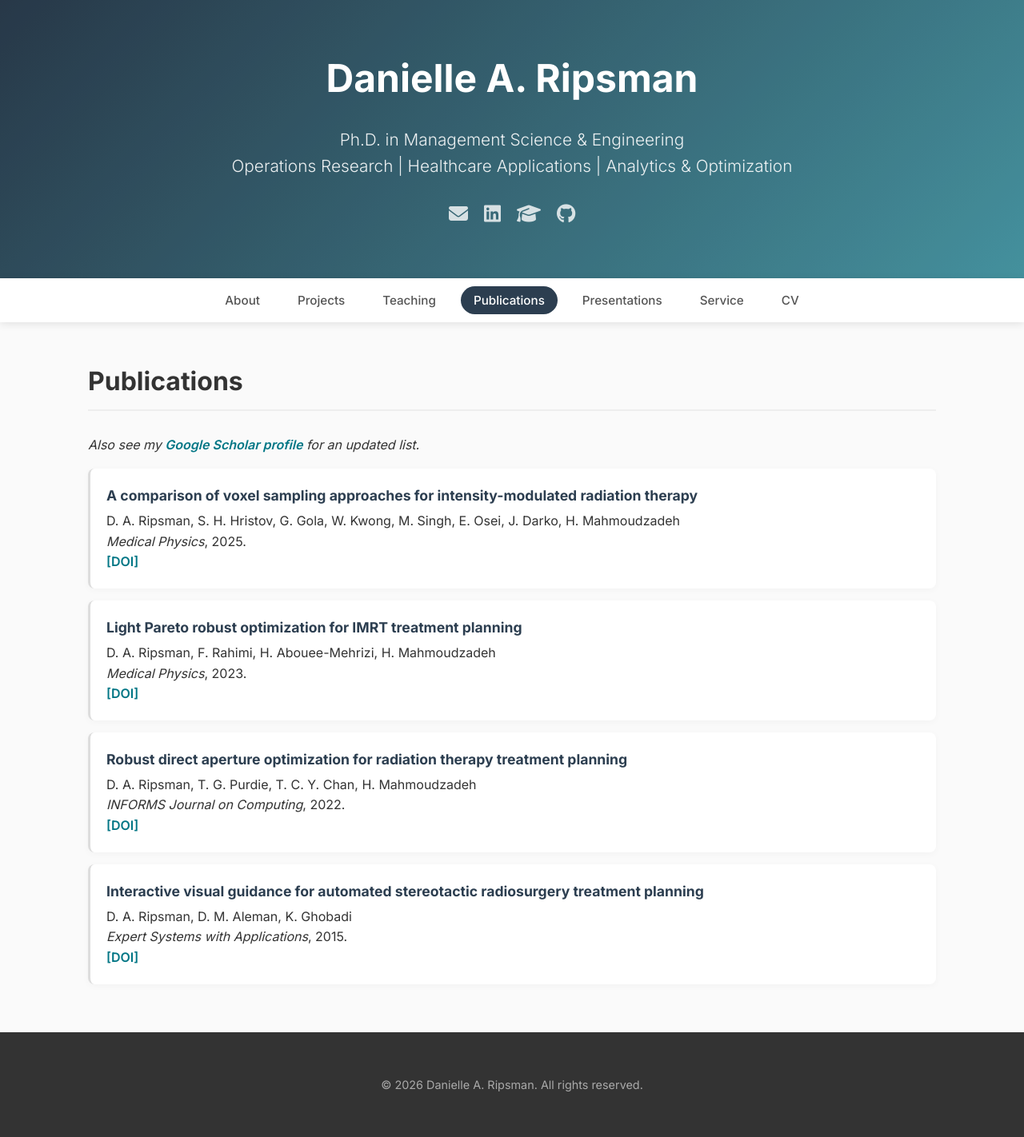
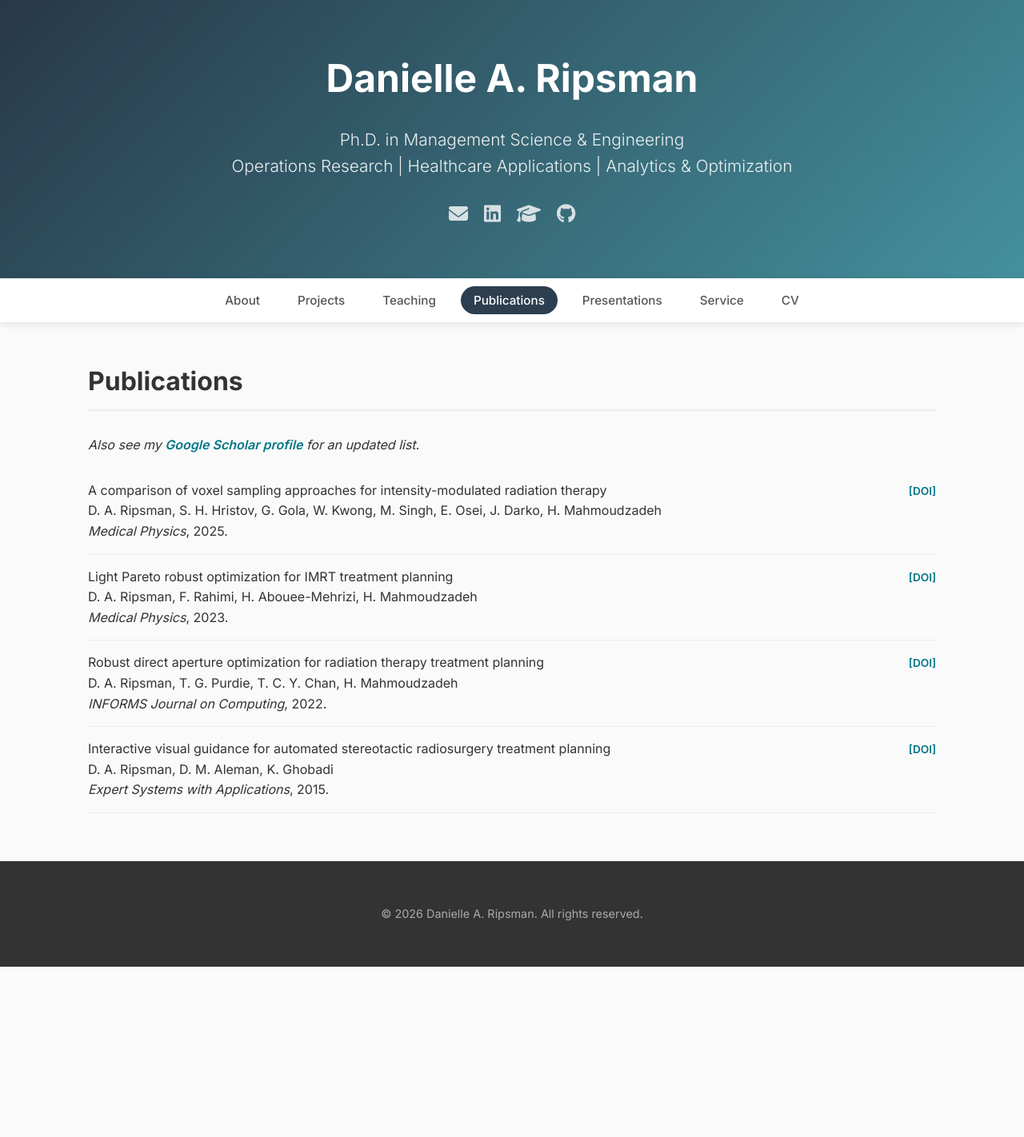
Before and after one commit to DaniRip/DaniRip.github.io, a Jekyll site: the page built from publications.md, in a window 1280 px wide. Shown: the whole page at 80% size. Built offline with Jekyll 4.4.1, drawn with Linux system fonts in a browser that asks for light colours; after the commit the page ends 1209 px from its top, so only the background shows below that.

Commit message:
Update style.css

```diff
--- a/assets/css/style.css
+++ b/assets/css/style.css
@@ -250,7 +250,7 @@ h2 {
 }
 
 /* Lists and Items */
-.publication-item {
+/* .publication-item {
     background: white;
     padding: 20px;
     border-radius: 8px;
@@ -264,6 +264,34 @@ h2 {
     font-size: 1.1rem;
     color: var(--accent-color);
     margin-bottom: 5px;
+} */
+
+.publication-item {
+    display: flex;
+    justify-content: space-between;
+    align-items: flex-start;
+    padding: 15px 0;
+    border-bottom: 1px solid #eee; /* Light divider instead of a box */
+    margin-bottom: 0;
+}
+
+.featured-pub {
+    background-color: rgba(76, 161, 175, 0.03);
+    border-left: 4px solid #007685;
+    padding-left: 15px;
+}
+
+.pub-main { flex: 1; }
+
+.pub-links {
+    margin-left: 20px;
+    white-space: nowrap;
+}
+
+.pub-btn {
+    font-size: 0.85rem;
+    color: #007685 !important;
+    margin-left: 10px;
 }
 
 /* Container for the Video Label and Frame */
```
